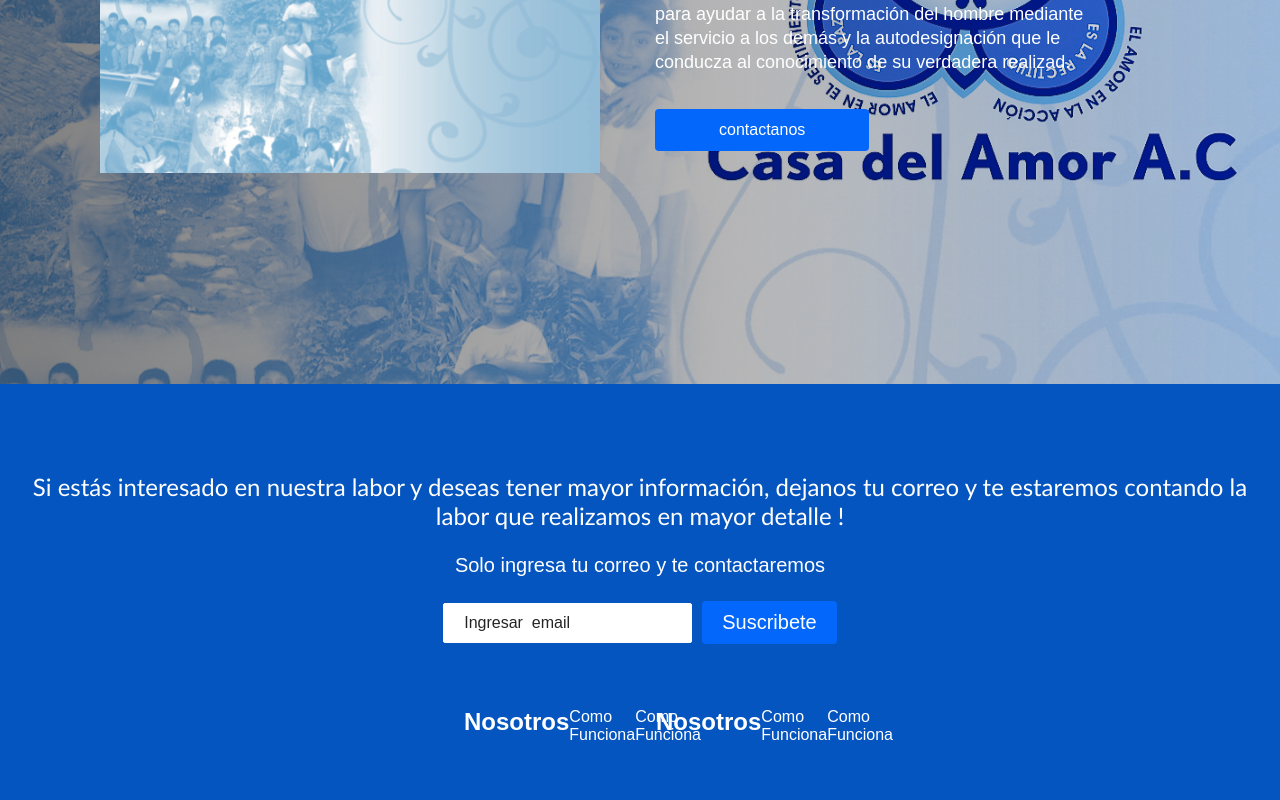
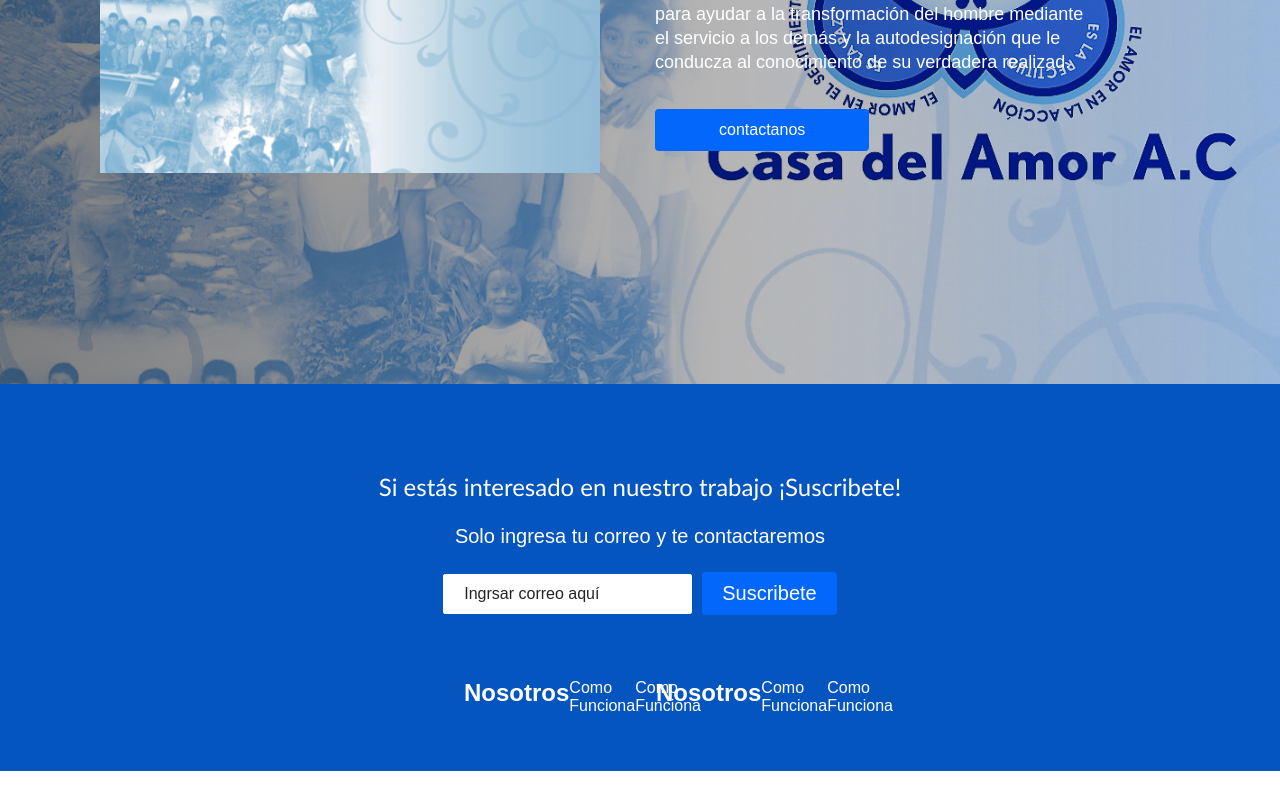
Before and after one commit to marceloleiton/React-WebSite1, a React (Create React App) app: page / in a window 1280 px wide. Shown: the part 1283-2083 px from the top of the page. After the commit the page ends 2054 px from the top, so only its background shows below. Built offline with nearby package versions, Linux system fonts and the light colour scheme.

Commit message:
arreglar problema del footer

```diff
--- a/src/components/Footer/Footer.js
+++ b/src/components/Footer/Footer.js
@@ -18,13 +18,12 @@ const Footer = () => {
         <FooterContainer>
             <FooterSubscription>
                 <FooterSubHeading>
-                    Si estás interesado en nuestra labor y deseas tener mayor información, dejanos
-                    tu correo y te estaremos contando la labor que realizamos en mayor detalle !
+                    Si estás interesado en nuestro trabajo ¡Suscribete!
                 </FooterSubHeading>
                 <FooterSubText> Solo ingresa tu correo y te contactaremos
                     </FooterSubText>
                 <Form>
-                    <FormInput name="email" type="email" placeholder="Ingresar  email" />
+                    <FormInput name="email" type="email" placeholder="Ingrsar correo aquí" />
                         <Button fontBig>Suscribete</Button>
                 </Form>
             </FooterSubscription>
```
